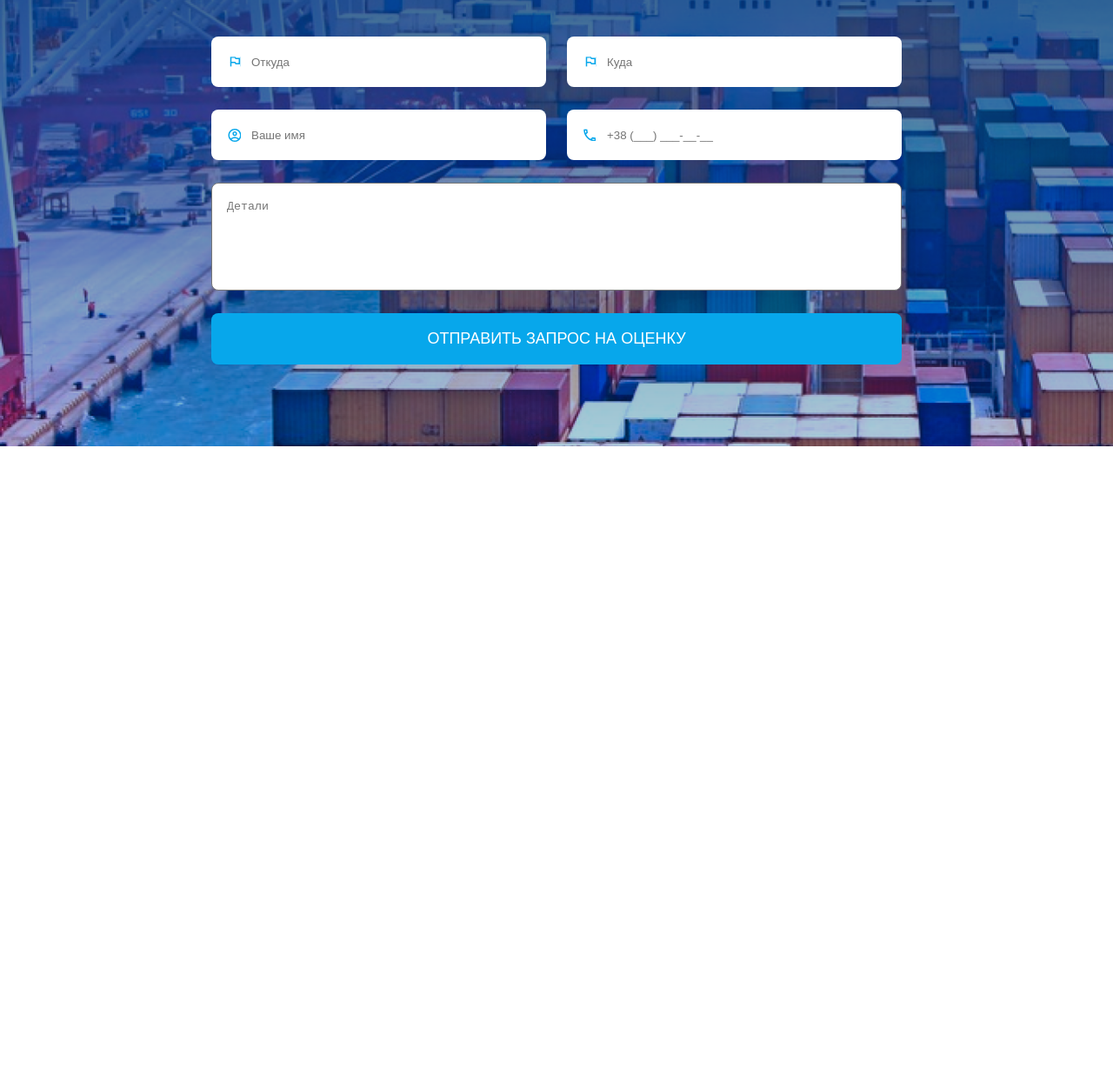
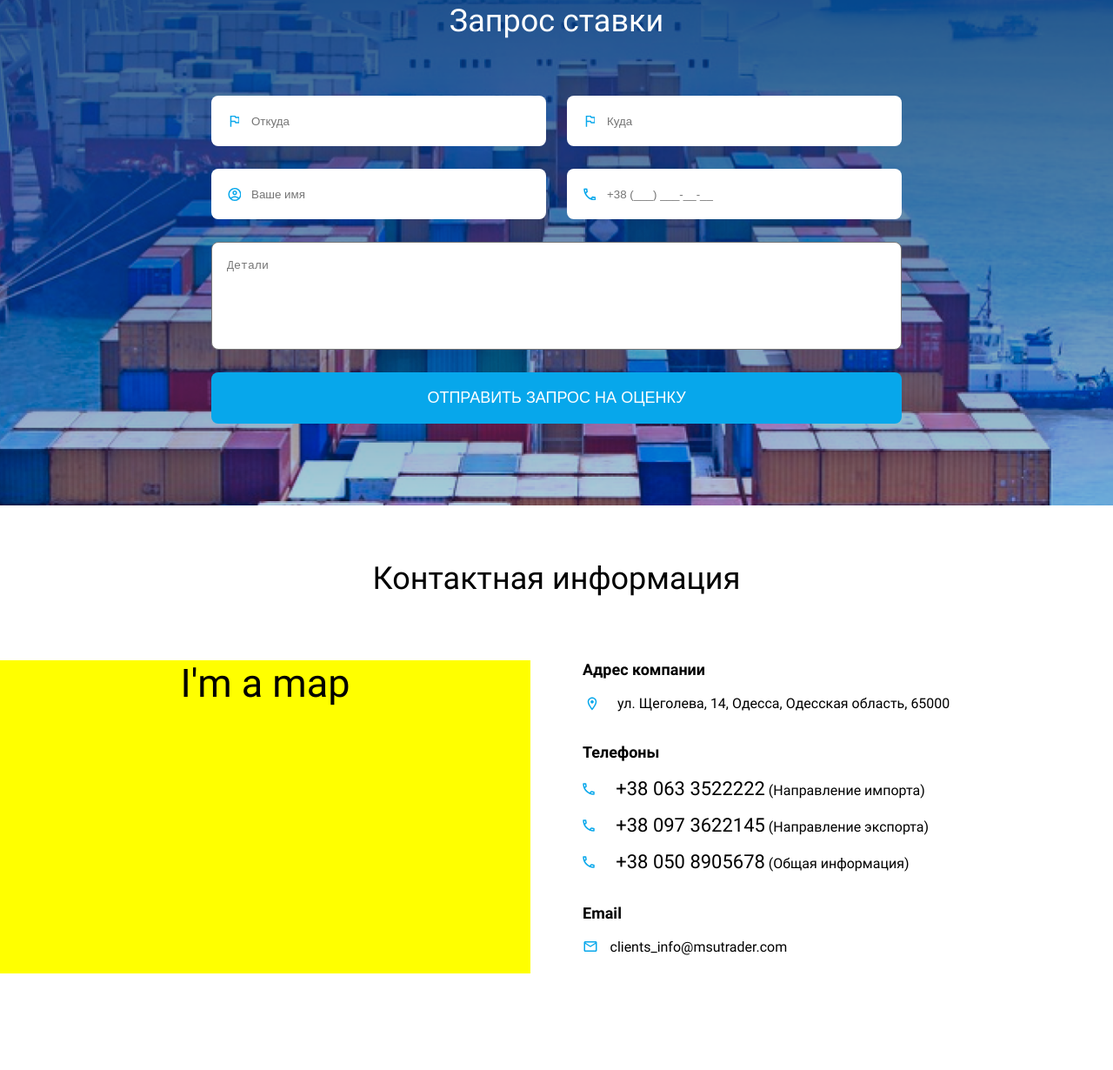
Before and after one commit to LanaGomeniuk/Morskoj_servis, a plain HTML site: page index.html in a window 1280 px wide. Shown: the part 3036-4266 px from the top of the page at 87% size. Before the commit the page ends 3549 px from the top, so only its background shows below. Drawn offline with Linux system fonts and the light colour scheme.

Commit message:
contact information section

```diff
--- a/index.html
+++ b/index.html
@@ -190,6 +190,32 @@
                     </form>
             </div>
         </section>
+        <section class="information">
+            <div class="container information-container">
+                <h2 class="title information-title">Контактная информация</h2>
+                <div class="contact-information">
+                    <div class="map">
+                        <p>I'm a map</p>
+                    </div>
+                    <div class="contact-info">
+                        <h3 class="info-title information-adress">Адрес компании</h3>
+                        <ul class="information-contact-list">
+                            <li class="information-cont information-name">ул. Щеголева, 14, Одесса, Одесская область, 65000</li>
+                        </ul>
+                        <h3 class="info-title">Телефоны</h3>
+                        <ul class="information-contact-list">
+                            <li class="information-cont information-item"><span class="information-tel">+38 063 3522222</span> (Направление импорта)</li>
+                            <li class="information-cont information-item"><span class="information-tel">+38 097 3622145</span> (Направление экспорта)</li>
+                            <li class="information-cont information-item"><span class="information-tel">+38 050 8905678</span> (Общая информация)</li>
+                        </ul>
+                        <h3 class="info-title">Email</h3>
+                        <ul class="information-contact-list">
+                            <li class="information-cont information-email"><a class="information-email-name" href="mailto:clients_info@msutrader.com">clients_info@msutrader.com</a></li>
+                        </ul>
+                    </div>
+                </div>
+            </div>
+        </section>
     </main>
 </body>
 </html>
--- a/styles.css
+++ b/styles.css
@@ -54,6 +54,7 @@ ul {
     font-size: 36px;
     text-align: center;
     font-weight: 400;
+    color: #000000;
 }
 
 .button {
@@ -295,6 +296,9 @@ ul {
 
 .about-title {
     margin-bottom: 26px;
+    font-size: 36px;
+    line-height: 48px;
+    font-weight: normal;
 }
 
 .about-detail {
@@ -355,6 +359,7 @@ ul {
 .request {
     background-image: url(./images/request_image.png);
     background-size: cover;
+    background-position: center 0;
 }
 
 .request-container {
@@ -383,8 +388,8 @@ ul {
     position: absolute;
     content: "";
     background-image: url(./images/origin.svg);
-    width: 12.75px;
-    height: 11.25px;
+    width: 11.25px;
+    height: 12.75px;
     top: 50%;
     left: 20.75px;
     transform: translateY(-50%)
@@ -436,3 +441,81 @@ ul {
     grid-column: 1/3;
     padding: 19px 147px;
 }
+
+.information {
+    padding: 63px 0 96px;
+    background: #FFFFFF;
+    margin: 0 auto;
+}
+
+.information-title {
+    margin-bottom: 73px;
+}
+
+.contact-information {
+    display: grid;
+    grid-template-columns: repeat(2, 1fr);
+    column-gap: 60px;
+}
+
+.map {
+    padding: 0;
+    margin: 0;
+    max-width: 610px;
+    max-height: 360px;
+    background-color: yellow;
+    font-size: 45px;
+    text-align: center;
+}
+
+.info-title {
+    font-weight: bold;
+    font-size: 18px;
+    margin-bottom: 19px;
+}
+
+.information-contact-list {
+    position: relative;
+    margin-bottom: 36px;
+}
+
+.information-cont {
+    font-size: 16px;
+    margin-bottom: 17px;
+}
+
+.information-name {
+    padding-left: 40px;
+}
+
+.information-name::before {
+    background-image: url(./images/location_inf.svg);
+    content: "";
+    position: absolute;
+    width: 18.5px;
+    height: 18.5px;
+    top: 50%;
+    left: 1.75px;
+    transform: translateY(-50%)
+}
+
+.information-item {
+    list-style-image: url(./images/tel.svg);
+    list-style-position: inside;
+}
+
+.information-tel {
+    font-size: 22px;
+    margin-left: 17.25px;
+}
+
+.information-email-name {
+    text-decoration: none;
+    color: black;
+    margin-left: 31.5px;
+}
+
+.information-email {
+    background-image: url(./images/mail_info.svg);
+    background-repeat: no-repeat;
+}
```
Also changed, not shown: images/location_inf.svg (added), images/mail_info.svg (added).
